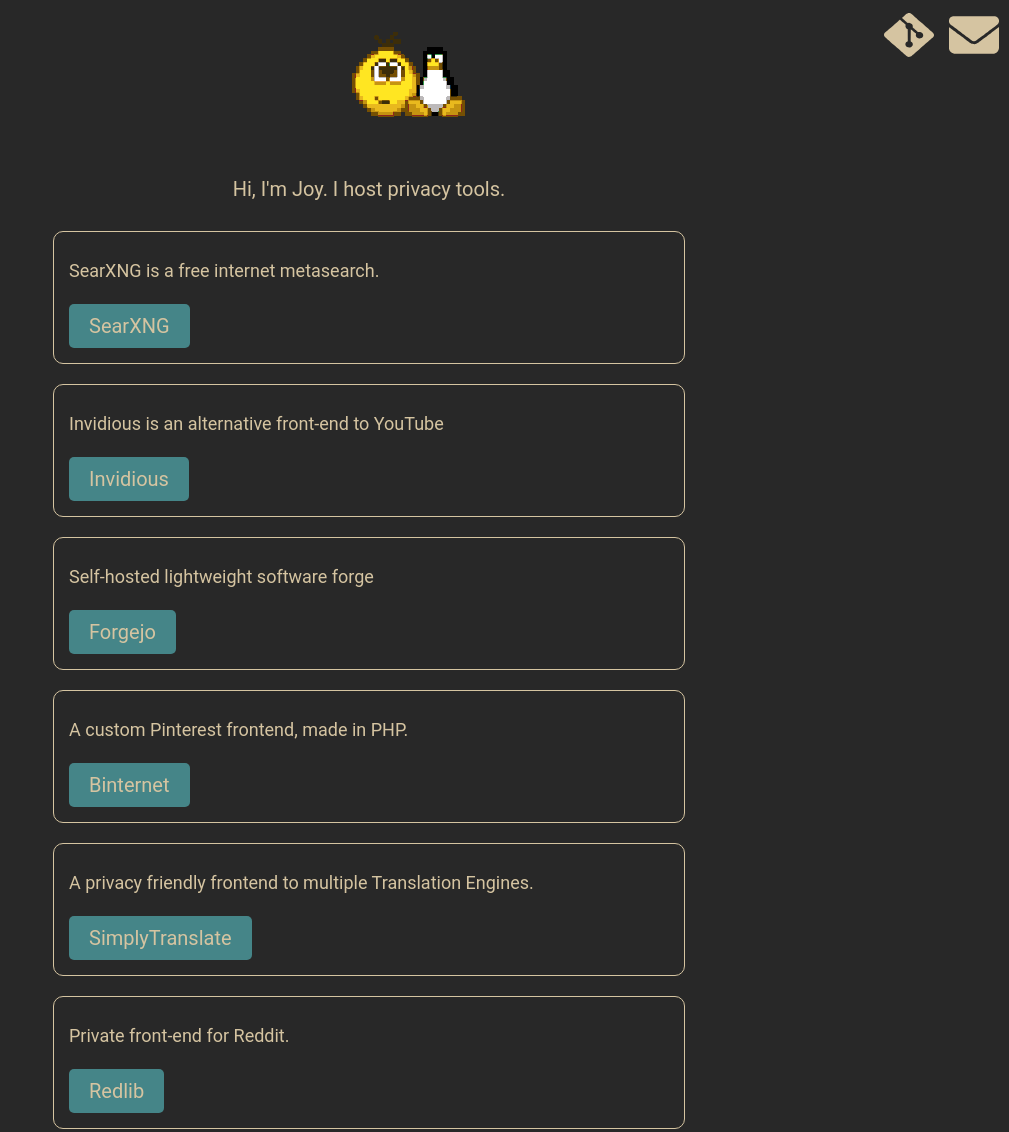
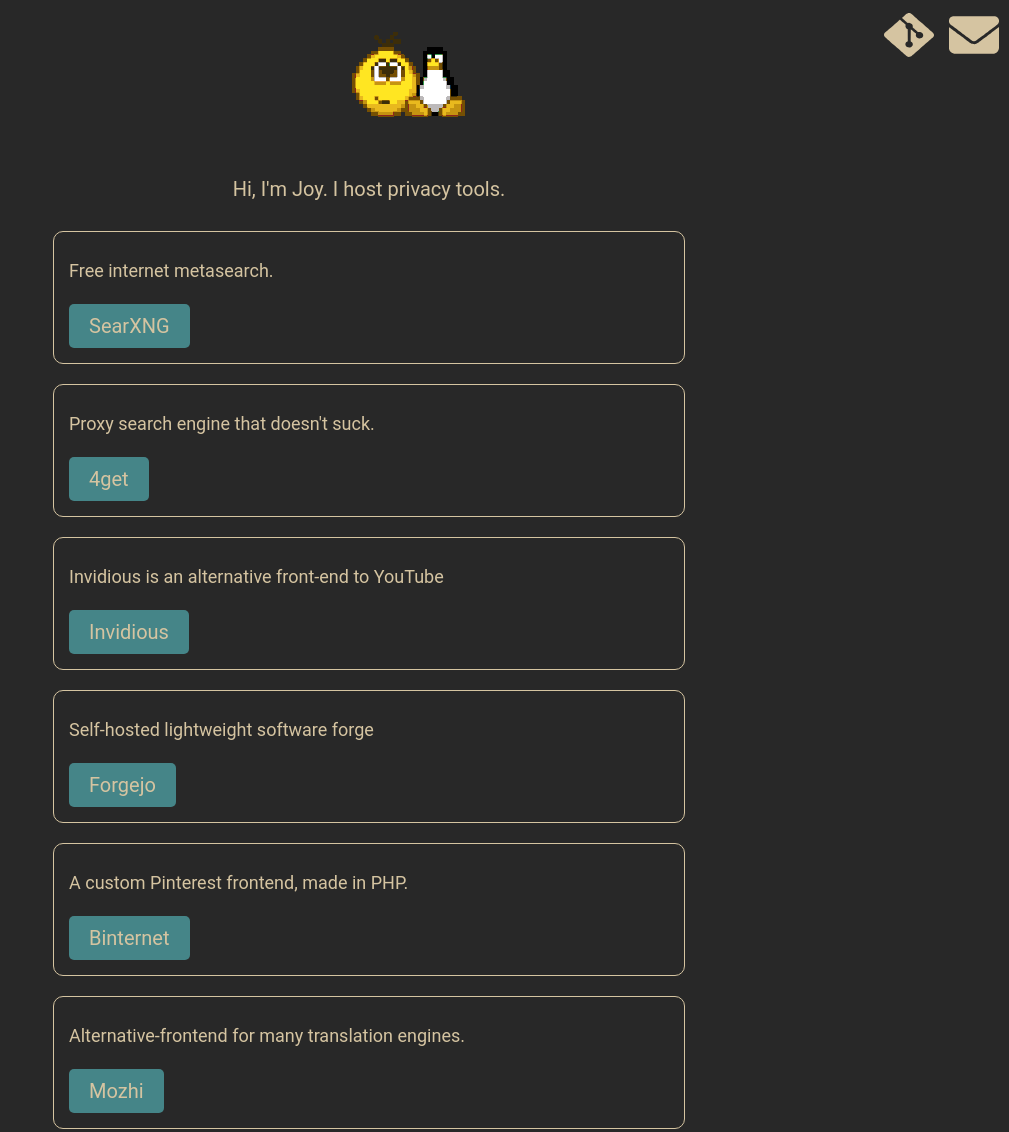
Before and after one commit to joygnu/websiste, a plain HTML site: page index.html in a window 1280 px wide. Shown: the top 1132 px of the page, without its empty margins (271-1280 px from the left). Drawn offline with Linux system fonts and the light colour scheme.

Commit message:
add 4get again and switch simplytranlate to Mozhi

```diff
--- a/index.html
+++ b/index.html
@@ -90,8 +90,12 @@
             <p>Hi, I'm Joy. I host privacy tools.</p>
         </section>
         <div class="service">
-            <p>SearXNG is a free internet metasearch.</p>
+            <p>Free internet metasearch.</p>
             <a href="https://searx.joygnu.org" class="button">SearXNG</a>
+        </div>
+        <div class="service">
+            <p>Proxy search engine that doesn't suck.</p>
+            <a href="https://4get.joygnu.org" class="button">4get</a>
         </div>
         <div class="service">
             <p>Invidious is an alternative front-end to YouTube </p>
@@ -106,11 +110,11 @@
             <a href="https://pin.joygnu.org/" class="button">Binternet</a>
         </div>
         <div class="service">
-            <p>A privacy friendly frontend to multiple Translation Engines.</p>
-            <a href="https://trans.joygnu.org/" class="button">SimplyTranslate</a>
+            <p>Alternative-frontend for many translation engines.</p>
+            <a href="https://trans.joygnu.org/" class="button">Mozhi</a>
         </div>
         <div class="service">
-            <p> Private front-end for Reddit.</p>
+            <p>Private front-end for Reddit.</p>
             <a href="https://red.joygnu.org/" class="button">Redlib</a>
         </div>
         <hr color="#D5C4A1" style="margin: 40px 0;">
```
